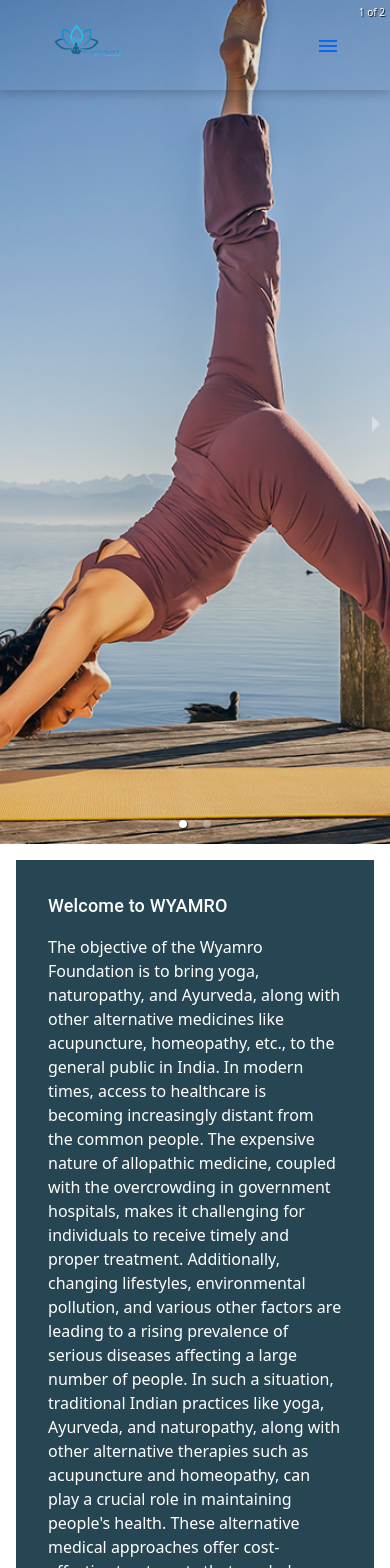
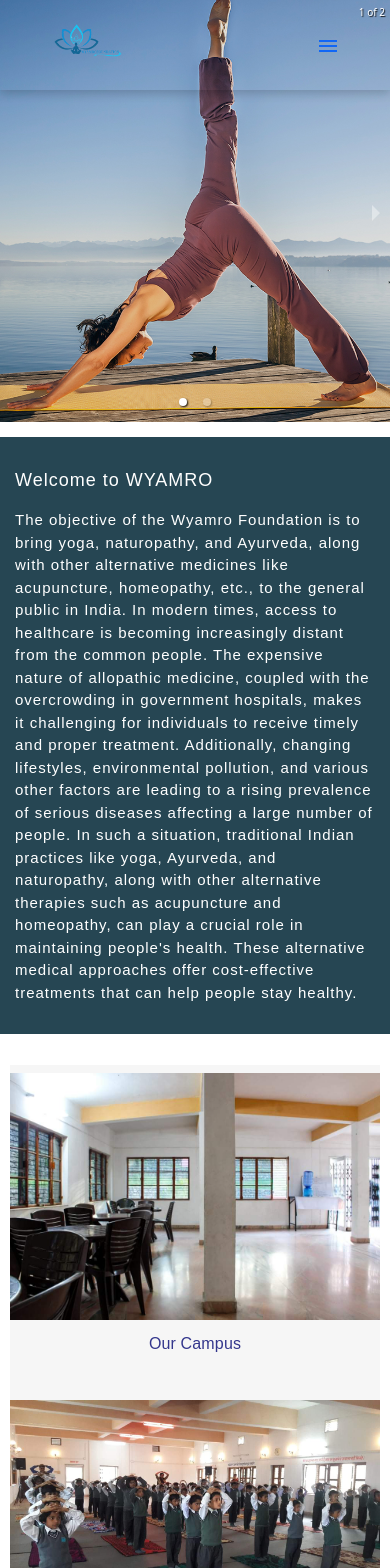
Before and after one commit to watchayush/startupWyamro, a React (Create React App) app: page / in a window 390 px wide. Shown: the top 1568 px of the page. Built offline with nearby package versions, Linux system fonts and the light colour scheme.

Commit message:
added media queries

```diff
--- a/src/components/molecules/CarouselImgComp/CarouselImgComp.css
+++ b/src/components/molecules/CarouselImgComp/CarouselImgComp.css
@@ -1,3 +1,3 @@
 .carImgCont {
-  height: 100vh !important;
+  height: 100% !important;
 }
--- a/src/components/molecules/CarouselImgComp/CarouselImgComp.jsx
+++ b/src/components/molecules/CarouselImgComp/CarouselImgComp.jsx
@@ -8,7 +8,6 @@ export default function CarouselImgComp({ carouselDetails }) {
   //   ${(props) => props.imgUrl && `background-image: (${props.imgUrl})`}
   const CarCont = styled.div`
     ${(props) => props.imgUrl && `background-image: url(${props.imgUrl})`};
-    height: 100vh;
     background-repeat: no-repeat;
     background-size: cover;
     background-position: center center;
--- a/src/pages/Home/Home.css
+++ b/src/pages/Home/Home.css
@@ -6,6 +6,9 @@
 .caroselStyle {
   width: 100%;
   height: 100vh;
+}
+.caroselStyle .slider {
+  height: 100vh !important;
 }
 .carCont {
   width: 100%;
@@ -200,6 +203,16 @@
   }
 } */
 
+@media (max-width: 870px) {
+  .caroselStyle {
+    height: 50vh;
+    /* margin-top: 2em; */
+  }
+  .caroselStyle .slider {
+    height: 50vh !important;
+  }
+}
+
 h1 {
   margin: 1rem auto 4rem;
 }
@@ -231,8 +244,13 @@ h1 {
   color: white;
 }
 @media (max-width: 870px) {
+  .descSection {
+    margin: 1em 0 1em 0;
+    font-size: 0.9375em;
+  }
   .foundationDescLeft {
     width: 100%;
+    padding: 2em 1em;
   }
   .foundationDescRight {
     display: none;
@@ -242,8 +260,13 @@ h1 {
   color: white;
   font-size: 18px !important;
   font-weight: 500 !important;
+  font-family: Karla, sans-serif !important;
+  letter-spacing: 1px !important;
 }
 .descPara {
   color: white;
   margin-top: 1em;
+
+  font-family: Karla, sans-serif;
+  letter-spacing: 1px;
 }
```
